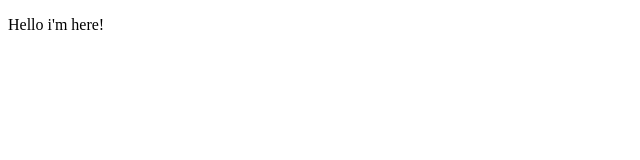
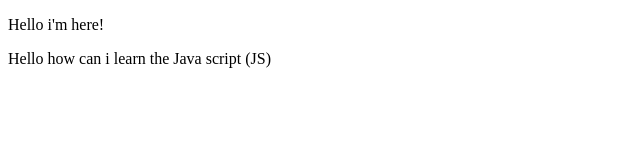
Before and after one commit to Ragu-Ritu/Ragutest01, a plain HTML site: page index.html in a window 1280 px wide. Shown: the whole page, without its empty margins (0-640 px from the left). Drawn offline with Linux system fonts and the light colour scheme.

Commit message:
Added a new line in the code

```diff
--- a/index.html
+++ b/index.html
@@ -7,5 +7,6 @@
 </head>
 <body>
     <p>Hello i'm here!</p>
+    <p>Hello how can i learn the Java script (JS)</p>
 </body>
 </html>
```
